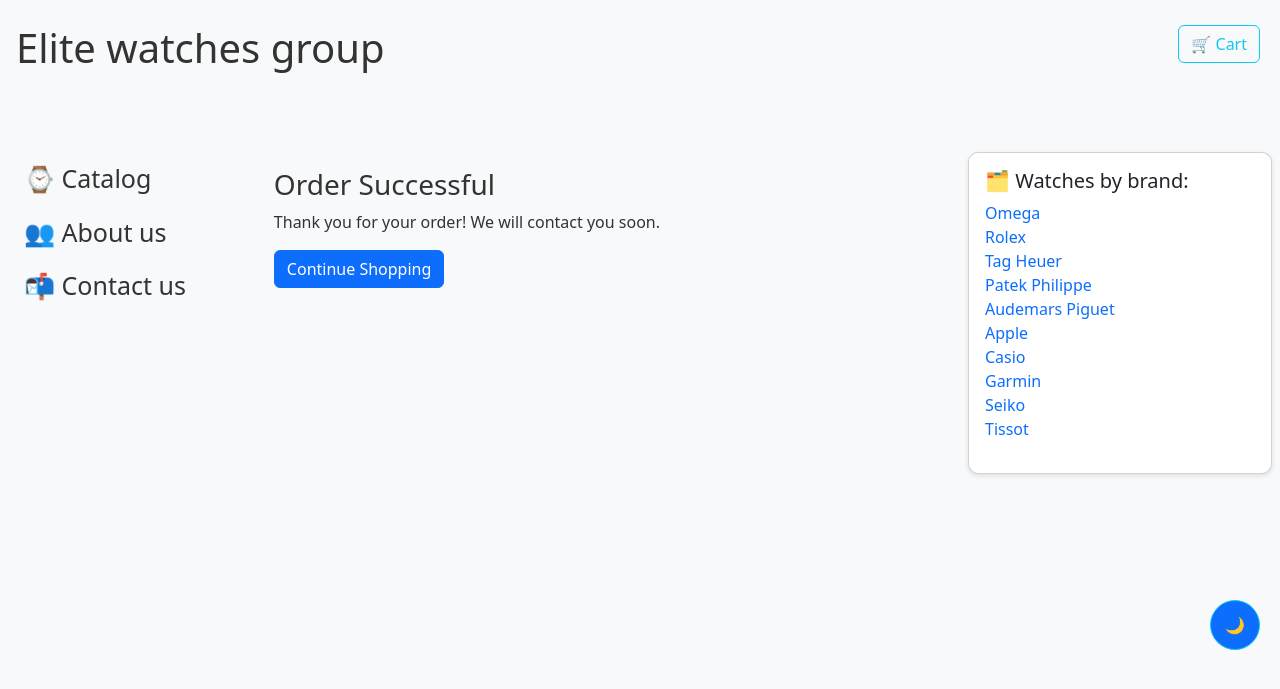
After one commit to p95max/online_shop, a Django app: page /shop/order/success/ in a window 1280 px wide. The commit adds this page. Shown: the top 689 px of the page. Run offline with Django 5.2, Linux system fonts and the light colour scheme; data comes from the database, SQL or seed files in the repository; both versions use the stored data as it was after the commit.

Commit message:
cart and order feature realized

```diff
--- a/watch_shop/shop/models.py
+++ b/watch_shop/shop/models.py
@@ -110,3 +110,53 @@ class ContactRequest(models.Model):
 
     def __str__(self):
         return f"Contact from {self.name} ({self.email})"
+
+class CartItem(models.Model):
+    watch = models.ForeignKey(Watch, on_delete=models.CASCADE)
+    quantity = models.PositiveIntegerField(default=1)
+    session_key = models.CharField(max_length=32, null=True, blank=True)
+
+    def __str__(self):
+        return f"{self.quantity} x {self.watch.model}"
+
+    @property
+    def total_price(self):
+        return self.quantity * self.watch.price if self.watch.price else 0
+
+class Order(models.Model):
+    STATUS_CHOICES = (
+        ('pending', 'Pending'),
+        ('processed', 'Processed'),
+        ('shipped', 'Shipped'),
+        ('delivered', 'Delivered'),
+        ('cancelled', 'Cancelled'),
+    )
+
+    first_name = models.CharField(max_length=100)
+    last_name = models.CharField(max_length=100)
+    email = models.EmailField()
+    phone = models.CharField(max_length=20, blank=True)
+    address = models.TextField()
+    created_at = models.DateTimeField(auto_now_add=True)
+    status = models.CharField(max_length=20, choices=STATUS_CHOICES, default='pending')
+    session_key = models.CharField(max_length=32, null=True, blank=True)
+
+    def __str__(self):
+        return f"Order {self.id} by {self.first_name} {self.last_name}"
+
+    @property
+    def total_price(self):
+        return sum(item.total_price for item in self.items.all())
+
+class OrderItem(models.Model):
+    order = models.ForeignKey(Order, on_delete=models.CASCADE, related_name='items')
+    watch = models.ForeignKey(Watch, on_delete=models.CASCADE)
+    quantity = models.PositiveIntegerField()
+    price = models.DecimalField(max_digits=10, decimal_places=2)
+
+    def __str__(self):
+        return f"{self.quantity} x {self.watch.model} in Order {self.order.id}"
+
+    @property
+    def total_price(self):
+        return self.quantity * self.price
--- a/watch_shop/shop/templates/base.html
+++ b/watch_shop/shop/templates/base.html
@@ -13,6 +13,7 @@
 <body>
     <!-- Theme Toggle Button -->
     <button id="theme-toggle" class="btn btn-outline-info position-fixed" style="top: 600px; right: 20px; z-index: 1000;">🌙</button>
+    <a class="btn btn-outline-info position-fixed" style="top: 25px; right: 20px; z-index: 1000;" href="{% url 'shop:cart_detail' %}">🛒 Cart</a>
 
 
     <h1 class="ms-3 my-4">Elite watches group</h1>
@@ -37,11 +38,12 @@
                         <a class="nav-link" style="font-size: 25px;" href="{% url 'shop:contact' %}">📬 Contact us</a>
                     </li>
                     {% endif %}
+
                 </ul>
             </div>
 
             <!-- Main Content -->
-            <div class="col-md-7 p-2 mt-5 d-flex justify-content-center" style="color: #007bff">
+            <div class="col-md-7 p-2 mt-5 d-flex justify-content-center">
                 <div class="content-wrapper" style="width: 90%; max-width: 800px;">
                     {% block content %}{% endblock %}
                 </div>
--- a/watch_shop/shop/templates/item_detail.html
+++ b/watch_shop/shop/templates/item_detail.html
@@ -83,7 +83,12 @@
               <li><strong>Views:</strong> {{ watch.views }}</li>
             </ul>
           </div>
+{#        Add to cart button#}
+        {% if watch.in_stock %}
+            <a href="{% url 'shop:cart_add' watch.slug %}" class="btn btn-primary mt-3">Add to Cart</a>
+        {% endif %}
         </div>
+
 
         <!-- Description down -->
         <div class="row mt-4">
--- /dev/null
+++ b/watch_shop/shop/templates/order_success.html
@@ -0,0 +1,12 @@
+{% extends 'base.html' %}
+{% load static %}
+
+{% block title %}{{ title }}{% endblock %}
+
+{% block content %}
+<section class="order-success p-3" data-aos="fade-in" style="max-width: 700px; margin: 0 auto;">
+    <h3>{{ title }}</h3>
+    <p>{{ message }}</p>
+    <a href="{% url 'shop:catalog' %}" class="btn btn-primary">Continue Shopping</a>
+</section>
+{% endblock %}
--- a/watch_shop/shop/urls.py
+++ b/watch_shop/shop/urls.py
@@ -2,7 +2,8 @@ from django.conf import settings
 from django.contrib import admin
 from django.conf.urls.static import static
 from django.urls import path
-from shop.views import (catalog, item_detail, sort_by_brand, about, contact_us, contact_success)
+from shop.views import (catalog, item_detail, sort_by_brand, about, contact_us, contact_success,
+                        cart_detail, cart_remove, cart_add, order_success, order_create)
 
 app_name = 'shop'
 
@@ -13,6 +14,11 @@ urlpatterns = [
     path('about/', about, name='about'),
     path('contact/', contact_us, name='contact'),
     path('contact_success/', contact_success, name='contact_success'),
+    path('cart/add/<slug:slug>/', cart_add, name='cart_add'),
+    path('cart/remove/<int:cart_item_id>/', cart_remove, name='cart_remove'),
+    path('cart/', cart_detail, name='cart_detail'),
+    path('order/', order_create, name='order_create'),
+    path('order/success/', order_success, name='order_success'),
 ]
 
 if settings.DEBUG:
--- a/watch_shop/shop/views.py
+++ b/watch_shop/shop/views.py
@@ -3,8 +3,9 @@ from django.core.paginator import Paginator
 from django.http import JsonResponse
 from django.shortcuts import render, get_object_or_404, redirect
 
-from shop.forms import ContactRequestForm
-from shop.models import Watch, Brand, Favorite, Comment
+from shop.forms import ContactRequestForm, OrderForm
+from shop.models import Watch, Brand, Favorite, Comment, CartItem, OrderItem
+
 
 def catalog(request):
 
@@ -141,3 +142,89 @@ def contact_success(request):
         'all_brands': all_brands,
     }
     return render(request, 'contact_success.html', context)
+
+def cart_add(request, slug):
+    watch = get_object_or_404(Watch, slug=slug)
+    session_key = request.session.session_key
+    if not session_key:
+        request.session.create()
+        session_key = request.session.session_key
+
+    cart_item, created = CartItem.objects.get_or_create(
+        watch=watch, session_key=session_key, defaults={'quantity': 1}
+    )
+    if not created:
+        cart_item.quantity += 1
+        cart_item.save()
+
+    return redirect('shop:cart_detail')
+
+def cart_remove(request, cart_item_id):
+    cart_item = get_object_or_404(CartItem, id=cart_item_id, session_key=request.session.session_key)
+    cart_item.delete()
+    return redirect('shop:cart_detail')
+
+def cart_detail(request):
+    session_key = request.session.session_key
+    if not session_key:
+        request.session.create()
+        session_key = request.session.session_key
+
+    cart_items = CartItem.objects.filter(session_key=session_key)
+    total_price = sum(item.total_price for item in cart_items)
+    all_brands = Brand.objects.all()
+
+    context = {
+        'cart_items': cart_items,
+        'total_price': total_price,
+        'all_brands': all_brands,
+    }
+    return render(request, 'cart_detail.html', context)
+
+def order_create(request):
+    session_key = request.session.session_key
+    if not session_key:
+        request.session.create()
+        session_key = request.session.session_key
+
+    cart_items = CartItem.objects.filter(session_key=session_key)
+    if not cart_items:
+        return redirect('shop:catalog')
+
+    if request.method == 'POST':
+        form = OrderForm(request.POST)
+        if form.is_valid():
+            order = form.save(commit=False)
+            order.session_key = session_key
+            order.save()
+            for item in cart_items:
+                OrderItem.objects.create(
+                    order=order,
+                    watch=item.watch,
+                    quantity=item.quantity,
+                    price=item.watch.price
+                )
+            cart_items.delete()
+            return redirect('shop:order_success')
+    else:
+        form = OrderForm()
+
+    total_price = sum(item.total_price for item in cart_items)
+    all_brands = Brand.objects.all()
+
+    context = {
+        'form': form,
+        'cart_items': cart_items,
+        'total_price': total_price,
+        'all_brands': all_brands,
+    }
+    return render(request, 'order_create.html', context)
+
+def order_success(request):
+    all_brands = Brand.objects.all()
+    context = {
+        'title': 'Order Successful',
+        'message': 'Thank you for your order! We will contact you soon.',
+        'all_brands': all_brands,
+    }
+    return render(request, 'order_success.html', context)
--- a/watch_shop/static/css/styles.css
+++ b/watch_shop/static/css/styles.css
@@ -306,3 +306,44 @@ body.dark .nav-tabs .nav-link {
 body.dark .nav-tabs .nav-link.active {
     background-color: #4fb3bf;
 }
+
+.cart h3, .checkout h3, .order-success h3 {
+    color: #333;
+}
+
+body.dark .cart h3, body.dark .checkout h3, body.dark .order-success h3 {
+    color: #e9ecef;
+}
+
+.cart .table, .checkout .table {
+    background: #fff;
+}
+
+body.dark .cart .table, body.dark .checkout .table {
+    background: #343a40;
+    color: #e9ecef;
+}
+
+.order-form .form-control {
+    background-color: #fff;
+    color: #333;
+    border: 1px solid #dee2e6;
+}
+
+body.dark .order-form .form-control {
+    background-color: #343a40;
+    color: #e9ecef;
+    border: 1px solid #495057;
+}
+
+.order-form .form-control::placeholder {
+    color: #6c757d;
+}
+
+body.dark .order-form .form-control::placeholder {
+    color: #adb5bd;
+}
+
+.order-form button {
+    transition: background-color 0.3s, color 0.3s;
+}
```
Also changed, not shown: watch_shop/shop/admin.py (+33 -1 lines), watch_shop/shop/forms.py (+14 -1 lines), watch_shop/shop/templates/cart_detail.html (added, +42 -0 lines), watch_shop/shop/templates/order_create.html (added, +50 -0 lines), watch_shop/db.sqlite3.
